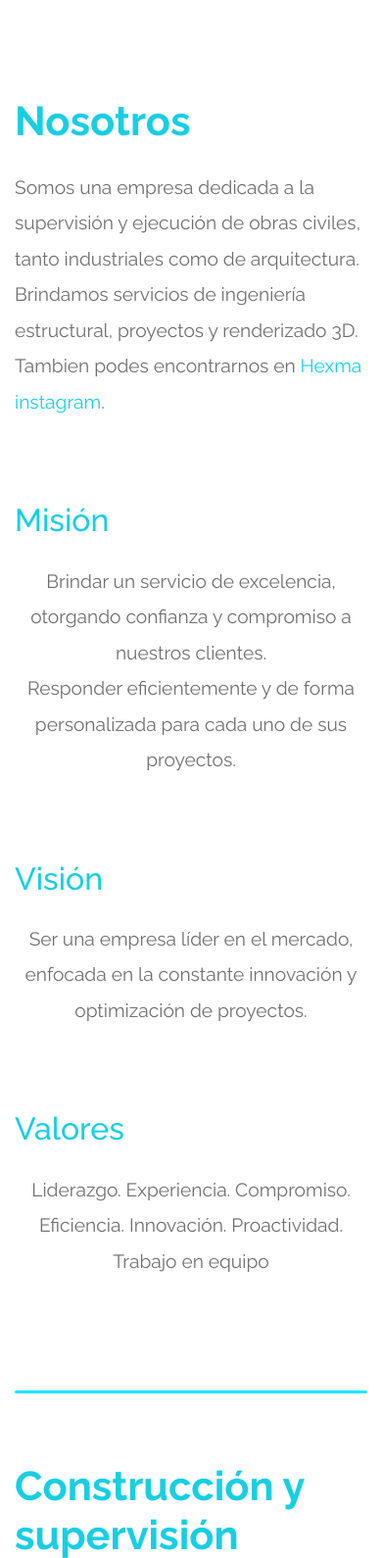
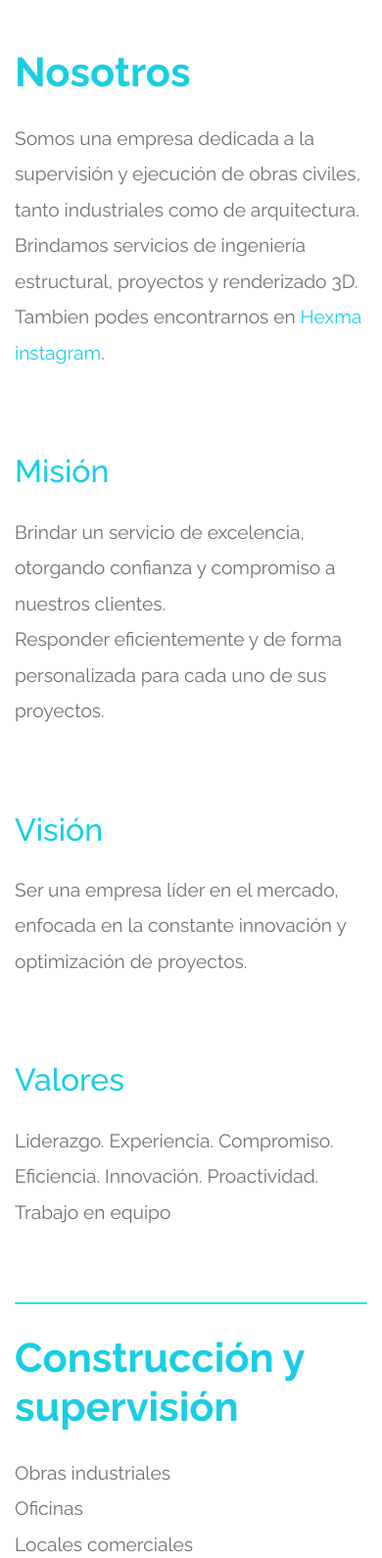
Before and after one commit to hevieiro/hexmaconstrucciones, a PHP site: page / in a window 390 px wide. Shown: the part 845-2435 px from the top of the page at 98% size. Run offline with PHP 8.4, Linux system fonts and the light colour scheme.

Commit message:
chenges done ready to show

```diff
--- a/css/tooplate-infinite-loop.css
+++ b/css/tooplate-infinite-loop.css
@@ -47,6 +47,13 @@ blockquote {
 .tm-section-pad-top {
   padding-top: 80px;
   padding-bottom: 40px;
+}
+
+@media (max-width: 700px) {
+  .tm-section-pad-top {
+    padding-top: 30px;
+    padding-bottom: 20px;
+  }
 }
 
 .tm-content-box {
@@ -210,6 +217,13 @@ blockquote {
   background: #1be7ff;
   border-radius: 20px;
   margin: 50px 0;
+}
+
+@media (max-width: 700px) {
+  .separator {
+    margin: 10px 0;
+    height: 1.5px;
+  }
 }
 
 .tm-hero-title {
@@ -547,10 +561,12 @@ figure.effect-honey:hover h2 i {
 
 /* Contact */
 
+/* ACA IBA LA IMAGEN DE FONDO DEL CONTACT */
 #contact {
   color: white;
   background-color: #001828;
-  background-image: url(../img/footer-image4.jpg);
+  /* background-image: url(../img/footer-image4.jpg); */
+  background: #112540;
   background-position: center;
   background-repeat: no-repeat;
   min-height: 980px;
@@ -733,11 +749,8 @@ p {
 
   .navbar-collapse {
     background: rgb(239, 238, 244);
-    background: linear-gradient(
-      180deg,
-      rgba(239, 238, 244, 1) 0%,
-      rgba(228, 221, 214, 1) 100%
-    );
+    background: rgb(239, 238, 244);
+    background: rgb(239, 238, 244);
     padding: 10px;
     border-radius: 3px;
   }
@@ -786,3 +799,13 @@ p {
     margin: 3rem 0 0 1rem;
   }
 }
+
+.text-enterprise-desc {
+  text-align: center;
+}
+
+@media (max-width: 720px) {
+  .text-enterprise-desc {
+    text-align: initial;
+  }
+}
--- a/index.html
+++ b/index.html
@@ -107,7 +107,7 @@ https://www.tooplate.com/view/2117-infinite-loop
           <div class="col-lg-5">
             <div class="content-main tm-intro-text-container">
               <h2 class="tm-text-primary mb-4">Misión</h2>
-              <p style="text-align: center" class="mb-4 tm-intro-text">
+              <p class="mb-4 tm-intro-text text-enterprise-desc">
                 Brindar un servicio de excelencia, otorgando confianza y
                 compromiso a nuestros clientes. <br />
                 Responder eficientemente y de forma personalizada para cada uno
@@ -121,7 +121,7 @@ https://www.tooplate.com/view/2117-infinite-loop
           <div class="col-lg-5">
             <div class="content-main tm-intro-text-container">
               <h2 class="tm-text-primary mb-4">Visión</h2>
-              <p style="text-align: center" class="mb-4 tm-intro-text">
+              <p class="mb-4 tm-intro-text text-enterprise-desc">
                 Ser una empresa líder en el mercado, enfocada en la constante
                 innovación y optimización de proyectos.
               </p>
@@ -134,7 +134,7 @@ https://www.tooplate.com/view/2117-infinite-loop
           <div class="col-lg-5">
             <div class="content-main tm-intro-text-container">
               <h2 class="tm-text-primary mb-4">Valores</h2>
-              <p style="text-align: center" class="mb-4 tm-intro-text">
+              <p class="mb-4 tm-intro-text text-enterprise-desc">
                 Liderazgo. Experiencia. Compromiso. Eficiencia. Innovación.
                 Proactividad. Trabajo en equipo
               </p>
@@ -212,7 +212,7 @@ https://www.tooplate.com/view/2117-infinite-loop
                     />
                     <figcaption>
                       <h2>
-                        <i>Cerveceria y malteria <span>QUILMES</span></i>
+                        <i>Descripción <span>IMAGEN</span></i>
                       </h2>
                     </figcaption>
                   </figure>
@@ -226,7 +226,7 @@ https://www.tooplate.com/view/2117-infinite-loop
                     />
                     <figcaption>
                       <h2>
-                        <i> <span>PEPSI</span></i>
+                        <i>Descripción <span>IMAGEN</span></i>
                       </h2>
                     </figcaption>
                   </figure>
@@ -240,7 +240,7 @@ https://www.tooplate.com/view/2117-infinite-loop
                     />
                     <figcaption>
                       <h2>
-                        <i><span>NATURGY</span></i>
+                        <i>Descripción <span>IMAGEN</span></i>
                       </h2>
                     </figcaption>
                   </figure>
@@ -254,7 +254,7 @@ https://www.tooplate.com/view/2117-infinite-loop
                     />
                     <figcaption>
                       <h2>
-                        <i><span>APM TERMINALS</span></i>
+                        <i>Descripción <span>IMAGEN</span></i>
                       </h2>
                     </figcaption>
                   </figure>
@@ -268,7 +268,7 @@ https://www.tooplate.com/view/2117-infinite-loop
                     />
                     <figcaption>
                       <h2>
-                        <i><span>ACM COMEX</span></i>
+                        <i>Descripción <span>IMAGEN</span></i>
                       </h2>
                     </figcaption>
                   </figure>
@@ -282,7 +282,7 @@ https://www.tooplate.com/view/2117-infinite-loop
                     />
                     <figcaption>
                       <h2>
-                        <i><span>ESTRUCTURAS METALICAS</span></i>
+                        <i>Descripción <span>IMAGEN</span></i>
                       </h2>
                     </figcaption>
                   </figure>
@@ -296,7 +296,7 @@ https://www.tooplate.com/view/2117-infinite-loop
                     />
                     <figcaption>
                       <h2>
-                        <i><span>LOCALES COMERCIALES</span></i>
+                        <i>Descripción <span>IMAGEN</span></i>
                       </h2>
                     </figcaption>
                   </figure>
@@ -310,7 +310,7 @@ https://www.tooplate.com/view/2117-infinite-loop
                     />
                     <figcaption>
                       <h2>
-                        <i>Repeated <span>Image Spot</span></i>
+                        <i>Descripción <span>IMAGEN</span></i>
                       </h2>
                     </figcaption>
                   </figure>
@@ -404,10 +404,6 @@ https://www.tooplate.com/view/2117-infinite-loop
         </div>
         <!-- row ending -->
       </div>
-
-      <footer class="text-center small tm-footer">
-        <p class="mb-0"></p>
-      </footer>
     </section>
 
     <script src="js/jquery-1.9.1.min.js"></script>
```
